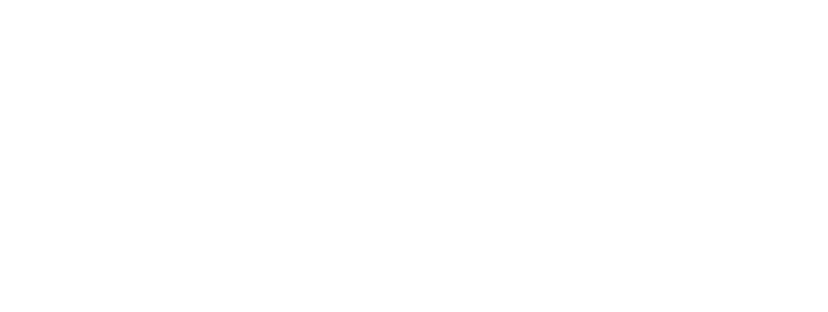
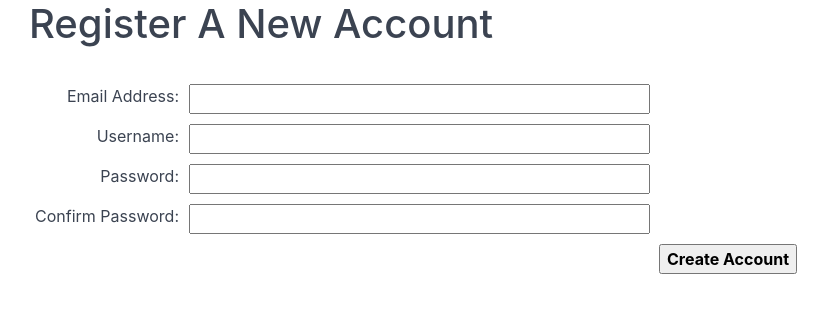
Before and after one commit to luis815/Hope2Finish, a Vue app in the folder front_end/: page /signup in a window 1280 px wide. Shown: the top 312 px of the page, without its empty margins (227-1055 px from the left). Built offline with nearby package versions, Linux system fonts and the light colour scheme.

Commit message:
Porting signup page from php to html
Implements php file from capei-register #1

```diff
--- a/front_end/src/views/SignUp.vue
+++ b/front_end/src/views/SignUp.vue
@@ -1,13 +1,71 @@
 <template>
+    <form style="margin: 0 auto;width:60%;min-width:200px;">
+        <fieldset>
+
+            <legend><h1>Register A New Account</h1></legend>
+
+            <label>Email Address:</label>
+            <input type="text" placeholder="" name="email" size="40" required="">
+
+            <label>Username:</label>
+            <input type="text" placeholder="" name="username" size="40" required="">
+
+            <label for="password1">Password:</label>
+            <input type="password" placeholder="" id="password1" size="40" required="">
+
+            <label for="password2">Confirm Password:</label>
+            <input type="password" placeholder="" id="password2" size="40" required="">
+
+            <button type="submit" v-on:click="login">Create Account</button>
+
+        </fieldset>
+    </form>
 
 </template>
 
 <script>
     export default {
-        name: "SignUp"
+        name: "SignUp",
+        methods: {
+            login: function (event) {
+                event.preventDefault();
+                this.$router.push('/home');
+            }
+        }
     }
 </script>
 
 <style scoped>
+    label {
+
+        display: inline-block;
+        float: left;
+        clear: left;
+        width: 150px;
+        text-align: right;
+        margin-right: 10px;
+    }
+
+    input {
+
+        display: block;
+        margin-bottom: 10px;
+    }
+
+    button {
+
+        display: inline-block;
+        float: right;
+        font-weight: bold;
+        font-style: normal;
+    }
+
+    #error {
+        margin: 0 auto;
+        margin-top: 10px;
+        width: 60%;
+        min-width: 200px;
+        color: rgb(255, 0, 0);
+    }
 
 </style>
```
